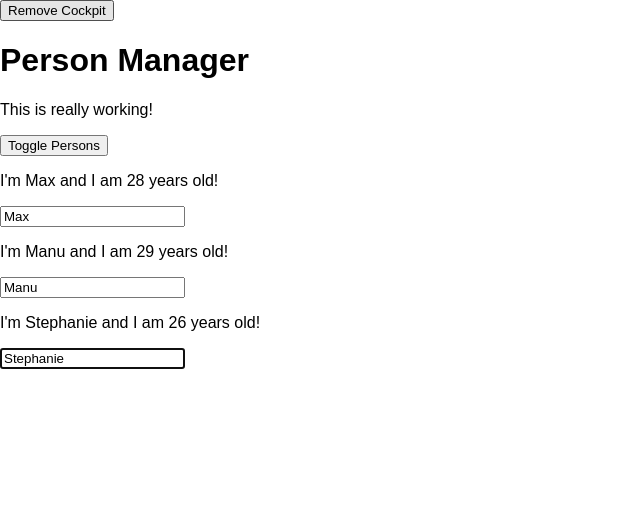
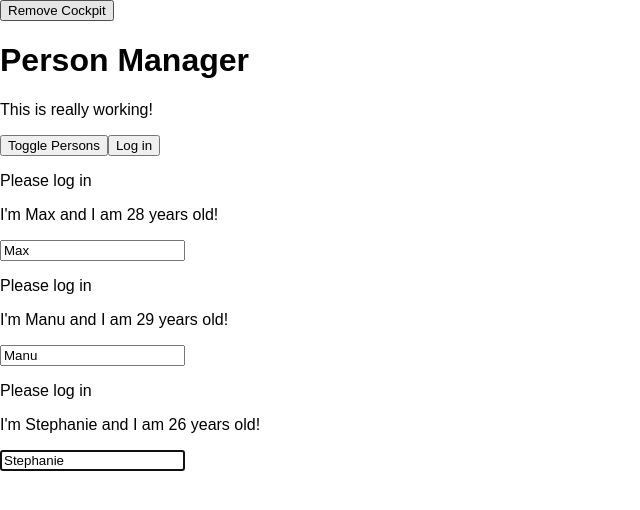
Before and after one commit to shawnantonucci/react-app-persons, a React app: page / in a window 1280 px wide. Shown: the top 510 px of the page, without its empty margins (0-640 px from the left). Built offline with nearby package versions, Linux system fonts and the light colour scheme.

Commit message:
added basic Auth with passinf state as props

```diff
--- a/src/components/Cockpit/Cockpit.js
+++ b/src/components/Cockpit/Cockpit.js
@@ -44,6 +44,7 @@
       <button ref={toggleBtnRef} className={btnClass} onClick={props.clicked}>
         Toggle Persons
       </button>
+      <button onClick={props.login}>Log in</button>
     </div>
   );
 };
--- a/src/components/Persons/Person/Person.js
+++ b/src/components/Persons/Person/Person.js
@@ -20,6 +20,7 @@
     console.log("[Person.js] rendering...");
     return (
       <Aux>
+        {this.props.isAuth ? <p>Authenticated!</p> : <p>Please log in</p> }
         <p key="i1" onClick={this.props.click}>
           I'm {this.props.name} and I am {this.props.age} years old!
         </p>
--- a/src/components/Persons/Persons.js
+++ b/src/components/Persons/Persons.js
@@ -54,6 +54,7 @@
           age={person.age}
           key={person.id}
           changed={event => this.props.changed(event, person.id)}
+          isAuth={this.props.isAuthenticated}
         />
       );
     });
--- a/src/containers/App.js
+++ b/src/containers/App.js
@@ -21,7 +21,8 @@
     otherState: "some other value",
     showPersons: false,
     showCockpit: true,
-    changeCounter: 0
+    changeCounter: 0,
+    authenticated: false
   };
 
   static getDerivedStateFromProps(props, state) {
@@ -82,6 +83,10 @@
     this.setState({ showPersons: !doesShow });
   };
 
+  loginHandler = () => {
+    this.setState({authenticated: true});
+  };
+
   render() {
     console.log("[App.js] render");
     let persons = null;
@@ -92,6 +97,7 @@
           persons={this.state.persons}
           clicked={this.deletePersonHandler}
           changed={this.nameChangedHandler}
+          isAuthenticated={this.state.authenticated}
         />
       );
     }
@@ -111,6 +117,7 @@
             showPersons={this.state.showPersons}
             personsLength={this.state.persons.length}
             clicked={this.togglePersonsHandler}
+            login={this.loginHandler}
           />
         ) : null}
         {persons}
```
